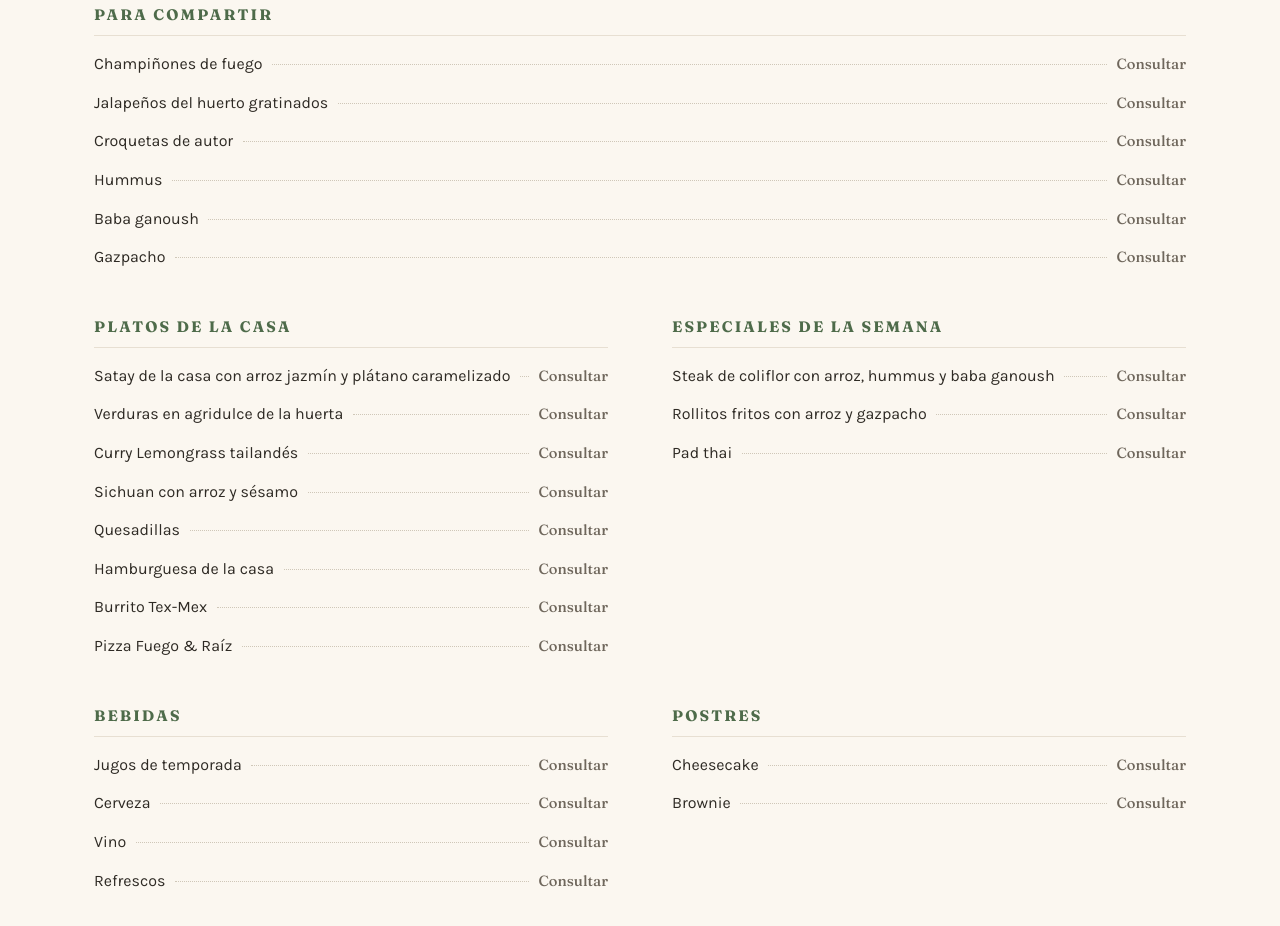
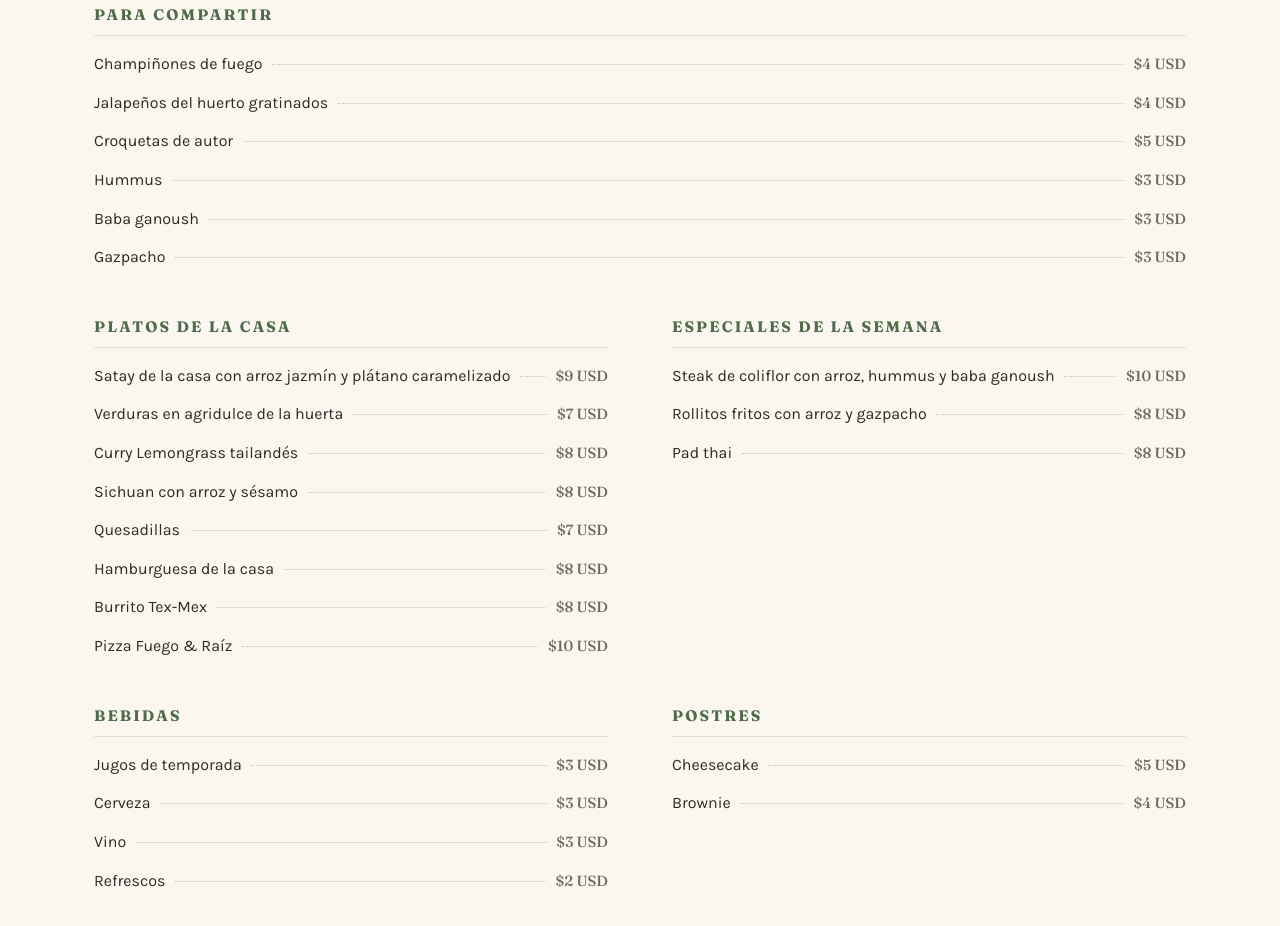
Before and after one commit to luissandovalpsico/gourmet-restaurant, a plain HTML site: page index.html in a window 1280 px wide. Shown: the part 900-1826 px from the top of the page. Drawn offline with Linux system fonts and the light colour scheme.

Commit message:
Carta con precios y traducciones gourmet

```diff
--- a/index.html
+++ b/index.html
@@ -556,34 +556,34 @@
           <h3 class="carta-title" data-es="Para compartir" data-en="To share">Para compartir</h3>
           <ul class="carta-list">
             <li class="dish-line">
-              <span class="dish-name" data-es="Champiñones de fuego" data-en="Fire mushrooms">Champiñones de fuego</span>
+              <span class="dish-name" data-es="Champiñones de fuego" data-en="Fire-roasted mushrooms">Champiñones de fuego</span>
               <span class="dish-dots" aria-hidden="true"></span>
-              <span class="dish-price" data-es="Consultar" data-en="Ask">Consultar</span>
+              <span class="dish-price" data-es="$4 USD" data-en="$4 USD">$4 USD</span>
             </li>
             <li class="dish-line">
-              <span class="dish-name" data-es="Jalapeños del huerto gratinados" data-en="Garden jalapeños, gratinated">Jalapeños del huerto gratinados</span>
+              <span class="dish-name" data-es="Jalapeños del huerto gratinados" data-en="Gratinated garden jalapeños">Jalapeños del huerto gratinados</span>
               <span class="dish-dots" aria-hidden="true"></span>
-              <span class="dish-price" data-es="Consultar" data-en="Ask">Consultar</span>
+              <span class="dish-price" data-es="$4 USD" data-en="$4 USD">$4 USD</span>
             </li>
             <li class="dish-line">
-              <span class="dish-name" data-es="Croquetas de autor" data-en="House croquettes">Croquetas de autor</span>
+              <span class="dish-name" data-es="Croquetas de autor" data-en="Signature croquettes">Croquetas de autor</span>
               <span class="dish-dots" aria-hidden="true"></span>
-              <span class="dish-price" data-es="Consultar" data-en="Ask">Consultar</span>
+              <span class="dish-price" data-es="$5 USD" data-en="$5 USD">$5 USD</span>
             </li>
             <li class="dish-line">
-              <span class="dish-name" data-es="Hummus" data-en="Hummus">Hummus</span>
+              <span class="dish-name" data-es="Hummus" data-en="House hummus">Hummus</span>
               <span class="dish-dots" aria-hidden="true"></span>
-              <span class="dish-price" data-es="Consultar" data-en="Ask">Consultar</span>
+              <span class="dish-price" data-es="$3 USD" data-en="$3 USD">$3 USD</span>
             </li>
             <li class="dish-line">
-              <span class="dish-name" data-es="Baba ganoush" data-en="Baba ganoush">Baba ganoush</span>
+              <span class="dish-name" data-es="Baba ganoush" data-en="Smoked aubergine baba ganoush">Baba ganoush</span>
               <span class="dish-dots" aria-hidden="true"></span>
-              <span class="dish-price" data-es="Consultar" data-en="Ask">Consultar</span>
+              <span class="dish-price" data-es="$3 USD" data-en="$3 USD">$3 USD</span>
             </li>
             <li class="dish-line">
-              <span class="dish-name" data-es="Gazpacho" data-en="Gazpacho">Gazpacho</span>
+              <span class="dish-name" data-es="Gazpacho" data-en="Chilled tomato gazpacho">Gazpacho</span>
               <span class="dish-dots" aria-hidden="true"></span>
-              <span class="dish-price" data-es="Consultar" data-en="Ask">Consultar</span>
+              <span class="dish-price" data-es="$3 USD" data-en="$3 USD">$3 USD</span>
             </li>
           </ul>
         </div>
@@ -593,42 +593,42 @@
             <li class="dish-line">
               <span class="dish-name" data-es="Satay de la casa con arroz jazmín y plátano caramelizado" data-en="House satay with jasmine rice and caramelised plantain">Satay de la casa con arroz jazmín y plátano caramelizado</span>
               <span class="dish-dots" aria-hidden="true"></span>
-              <span class="dish-price" data-es="Consultar" data-en="Ask">Consultar</span>
+              <span class="dish-price" data-es="$9 USD" data-en="$9 USD">$9 USD</span>
             </li>
             <li class="dish-line">
-              <span class="dish-name" data-es="Verduras en agridulce de la huerta" data-en="Garden vegetables, sweet and sour">Verduras en agridulce de la huerta</span>
+              <span class="dish-name" data-es="Verduras en agridulce de la huerta" data-en="Sweet-and-sour garden vegetables">Verduras en agridulce de la huerta</span>
               <span class="dish-dots" aria-hidden="true"></span>
-              <span class="dish-price" data-es="Consultar" data-en="Ask">Consultar</span>
+              <span class="dish-price" data-es="$7 USD" data-en="$7 USD">$7 USD</span>
             </li>
             <li class="dish-line">
               <span class="dish-name" data-es="Curry Lemongrass tailandés" data-en="Thai lemongrass curry">Curry Lemongrass tailandés</span>
               <span class="dish-dots" aria-hidden="true"></span>
-              <span class="dish-price" data-es="Consultar" data-en="Ask">Consultar</span>
+              <span class="dish-price" data-es="$8 USD" data-en="$8 USD">$8 USD</span>
             </li>
             <li class="dish-line">
-              <span class="dish-name" data-es="Sichuan con arroz y sésamo" data-en="Sichuan with rice and sesame">Sichuan con arroz y sésamo</span>
+              <span class="dish-name" data-es="Sichuan con arroz y sésamo" data-en="Sichuan stir-fry with rice and sesame">Sichuan con arroz y sésamo</span>
               <span class="dish-dots" aria-hidden="true"></span>
-              <span class="dish-price" data-es="Consultar" data-en="Ask">Consultar</span>
+              <span class="dish-price" data-es="$8 USD" data-en="$8 USD">$8 USD</span>
             </li>
             <li class="dish-line">
-              <span class="dish-name" data-es="Quesadillas" data-en="Quesadillas">Quesadillas</span>
+              <span class="dish-name" data-es="Quesadillas" data-en="Plant-based quesadillas">Quesadillas</span>
               <span class="dish-dots" aria-hidden="true"></span>
-              <span class="dish-price" data-es="Consultar" data-en="Ask">Consultar</span>
+              <span class="dish-price" data-es="$7 USD" data-en="$7 USD">$7 USD</span>
             </li>
             <li class="dish-line">
-              <span class="dish-name" data-es="Hamburguesa de la casa" data-en="House burger">Hamburguesa de la casa</span>
+              <span class="dish-name" data-es="Hamburguesa de la casa" data-en="House plant-based burger">Hamburguesa de la casa</span>
               <span class="dish-dots" aria-hidden="true"></span>
-              <span class="dish-price" data-es="Consultar" data-en="Ask">Consultar</span>
+              <span class="dish-price" data-es="$8 USD" data-en="$8 USD">$8 USD</span>
             </li>
             <li class="dish-line">
               <span class="dish-name" data-es="Burrito Tex-Mex" data-en="Tex-Mex burrito">Burrito Tex-Mex</span>
               <span class="dish-dots" aria-hidden="true"></span>
-              <span class="dish-price" data-es="Consultar" data-en="Ask">Consultar</span>
+              <span class="dish-price" data-es="$8 USD" data-en="$8 USD">$8 USD</span>
             </li>
             <li class="dish-line">
-              <span class="dish-name" data-es="Pizza Fuego &amp; Raíz" data-en="Fuego &amp; Raíz pizza">Pizza Fuego &amp; Raíz</span>
+              <span class="dish-name" data-es="Pizza Fuego &amp; Raíz" data-en="Fuego &amp; Raíz signature pizza">Pizza Fuego &amp; Raíz</span>
               <span class="dish-dots" aria-hidden="true"></span>
-              <span class="dish-price" data-es="Consultar" data-en="Ask">Consultar</span>
+              <span class="dish-price" data-es="$10 USD" data-en="$10 USD">$10 USD</span>
             </li>
           </ul>
         </div>
@@ -638,17 +638,17 @@
             <li class="dish-line">
               <span class="dish-name" data-es="Steak de coliflor con arroz, hummus y baba ganoush" data-en="Cauliflower steak with rice, hummus and baba ganoush">Steak de coliflor con arroz, hummus y baba ganoush</span>
               <span class="dish-dots" aria-hidden="true"></span>
-              <span class="dish-price" data-es="Consultar" data-en="Ask">Consultar</span>
+              <span class="dish-price" data-es="$10 USD" data-en="$10 USD">$10 USD</span>
             </li>
             <li class="dish-line">
-              <span class="dish-name" data-es="Rollitos fritos con arroz y gazpacho" data-en="Fried rolls with rice and gazpacho">Rollitos fritos con arroz y gazpacho</span>
+              <span class="dish-name" data-es="Rollitos fritos con arroz y gazpacho" data-en="Crispy rolls with rice and gazpacho">Rollitos fritos con arroz y gazpacho</span>
               <span class="dish-dots" aria-hidden="true"></span>
-              <span class="dish-price" data-es="Consultar" data-en="Ask">Consultar</span>
+              <span class="dish-price" data-es="$8 USD" data-en="$8 USD">$8 USD</span>
             </li>
             <li class="dish-line">
               <span class="dish-name" data-es="Pad thai" data-en="Pad thai">Pad thai</span>
               <span class="dish-dots" aria-hidden="true"></span>
-              <span class="dish-price" data-es="Consultar" data-en="Ask">Consultar</span>
+              <span class="dish-price" data-es="$8 USD" data-en="$8 USD">$8 USD</span>
             </li>
           </ul>
         </div>
@@ -658,22 +658,22 @@
             <li class="dish-line">
               <span class="dish-name" data-es="Jugos de temporada" data-en="Seasonal juices">Jugos de temporada</span>
               <span class="dish-dots" aria-hidden="true"></span>
-              <span class="dish-price" data-es="Consultar" data-en="Ask">Consultar</span>
+              <span class="dish-price" data-es="$3 USD" data-en="$3 USD">$3 USD</span>
             </li>
             <li class="dish-line">
               <span class="dish-name" data-es="Cerveza" data-en="Beer">Cerveza</span>
               <span class="dish-dots" aria-hidden="true"></span>
-              <span class="dish-price" data-es="Consultar" data-en="Ask">Consultar</span>
+              <span class="dish-price" data-es="$3 USD" data-en="$3 USD">$3 USD</span>
             </li>
             <li class="dish-line">
               <span class="dish-name" data-es="Vino" data-en="Wine">Vino</span>
               <span class="dish-dots" aria-hidden="true"></span>
-              <span class="dish-price" data-es="Consultar" data-en="Ask">Consultar</span>
+              <span class="dish-price" data-es="$3 USD" data-en="$3 USD">$3 USD</span>
             </li>
             <li class="dish-line">
               <span class="dish-name" data-es="Refrescos" data-en="Soft drinks">Refrescos</span>
               <span class="dish-dots" aria-hidden="true"></span>
-              <span class="dish-price" data-es="Consultar" data-en="Ask">Consultar</span>
+              <span class="dish-price" data-es="$2 USD" data-en="$2 USD">$2 USD</span>
             </li>
           </ul>
         </div>
@@ -683,12 +683,12 @@
             <li class="dish-line">
               <span class="dish-name" data-es="Cheesecake" data-en="Cheesecake">Cheesecake</span>
               <span class="dish-dots" aria-hidden="true"></span>
-              <span class="dish-price" data-es="Consultar" data-en="Ask">Consultar</span>
+              <span class="dish-price" data-es="$5 USD" data-en="$5 USD">$5 USD</span>
             </li>
             <li class="dish-line">
               <span class="dish-name" data-es="Brownie" data-en="Brownie">Brownie</span>
               <span class="dish-dots" aria-hidden="true"></span>
-              <span class="dish-price" data-es="Consultar" data-en="Ask">Consultar</span>
+              <span class="dish-price" data-es="$4 USD" data-en="$4 USD">$4 USD</span>
             </li>
           </ul>
         </div>
```
